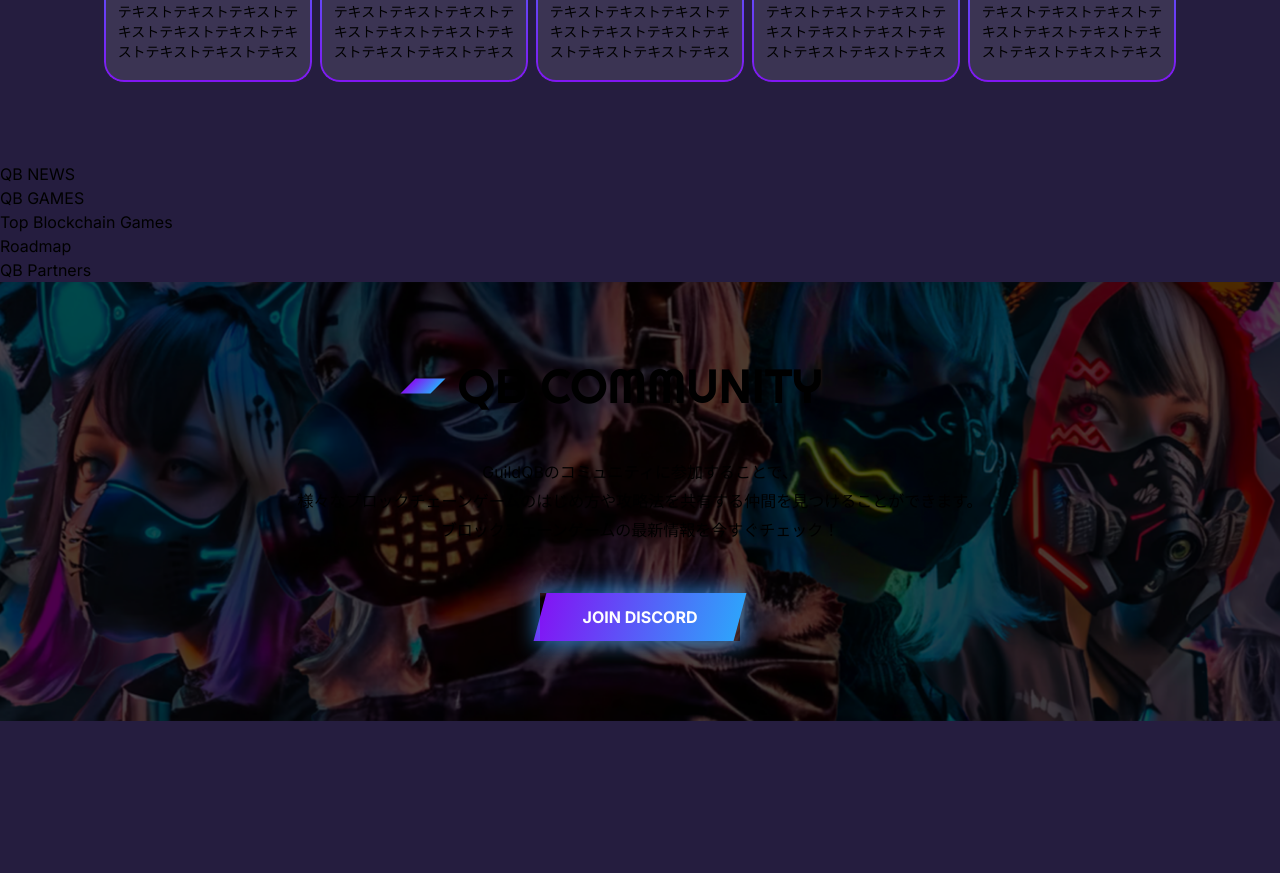
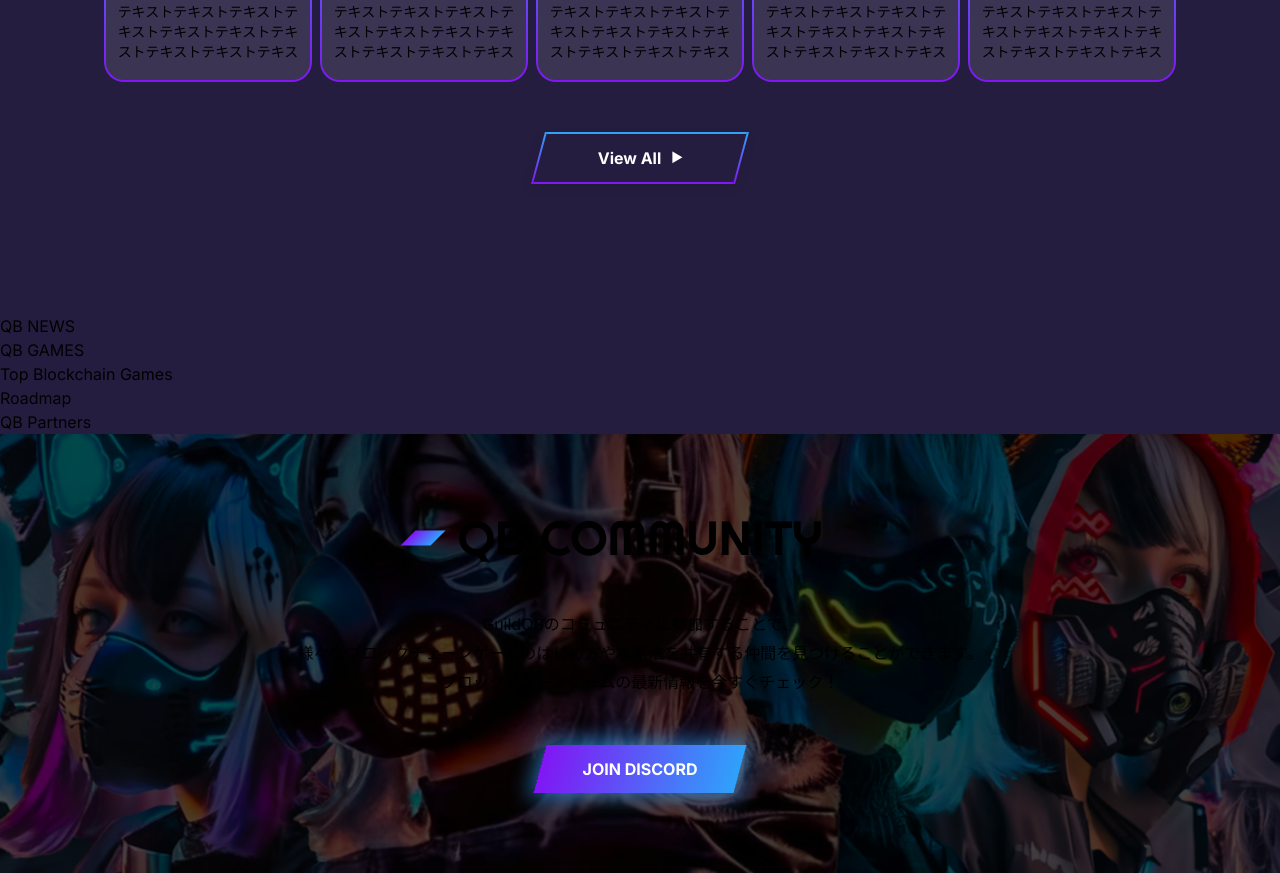
Before and after one commit to ryosuke-kubota/cot-game-lp, a Next.js app: page / in a window 1280 px wide. Shown: the part 3680-4553 px from the top of the page. Before the commit the page ends 4401 px from the top, so only its background shows below. Built offline with nearby package versions, Linux system fonts and the light colour scheme.

Commit message:
fix small

```diff
--- a/src/components/Buttons/BorderButton.tsx
+++ b/src/components/Buttons/BorderButton.tsx
@@ -7,7 +7,7 @@ interface ButtonProps {
 }
 
 const BorderButton: React.FC<ButtonProps> = ({ link, children, className }) => (
-  <div className={`${styles.btnBorder}`}>
+  <div className={`border-btn ${styles.btnBorder}`}>
     <a href={link} className={`py-3 ${className}`}>
       {children}
     </a>
--- a/src/components/Buttons/GradButton.tsx
+++ b/src/components/Buttons/GradButton.tsx
@@ -7,7 +7,7 @@ interface ButtonProps {
 }
 
 const GradButton: React.FC<ButtonProps> = ({ link, children, className }) => (
-  <div className={`${styles.btnGrad}`}>
+  <div className={`grad-btn ${styles.btnGrad}`}>
     <a href={link} className={`py-3 ${className}`}>
       {children}
     </a>
--- a/src/components/JoinDiscord/style.scss
+++ b/src/components/JoinDiscord/style.scss
@@ -8,7 +8,7 @@
     line-height: 1.8;
   }
 
-  .join-discord-btn {
+  .grad-btn {
     -webkit-box-shadow: 0px 0px 20px 5px rgba(49, 161, 251, 0.6);
     box-shadow: 0px 0px 20px 5px rgba(49, 161, 251, 0.6);
   }
--- a/src/components/Solutions/index.tsx
+++ b/src/components/Solutions/index.tsx
@@ -1,6 +1,7 @@
 import './style.scss';
 import RighteousText from '../Headings/RighteousText';
 import Image from 'next/image';
+import BorderButton from '../Buttons/BorderButton';
 
 export default function Solutions() {
   return (
@@ -146,6 +147,10 @@ export default function Solutions() {
             </p>
           </div>
         </div>
+
+        <BorderButton link="#" className="x-btn py-1">
+          View All
+        </BorderButton>
       </div>
     </section>
   );
--- a/src/components/Solutions/style.scss
+++ b/src/components/Solutions/style.scss
@@ -24,4 +24,18 @@
       -webkit-mask-composite: destination-out;
     }
   }
+
+  .border-btn {
+    width: fit-content;
+    margin: 50px auto;
+    a::after {
+      content: '▶︎';
+      font-size: 12px;
+      margin-left: 10px;
+      // position: absolute;
+      // right: 10%;
+      // top: 50%;
+      // transform: translateY(-50%);
+    }
+  }
 }
```
